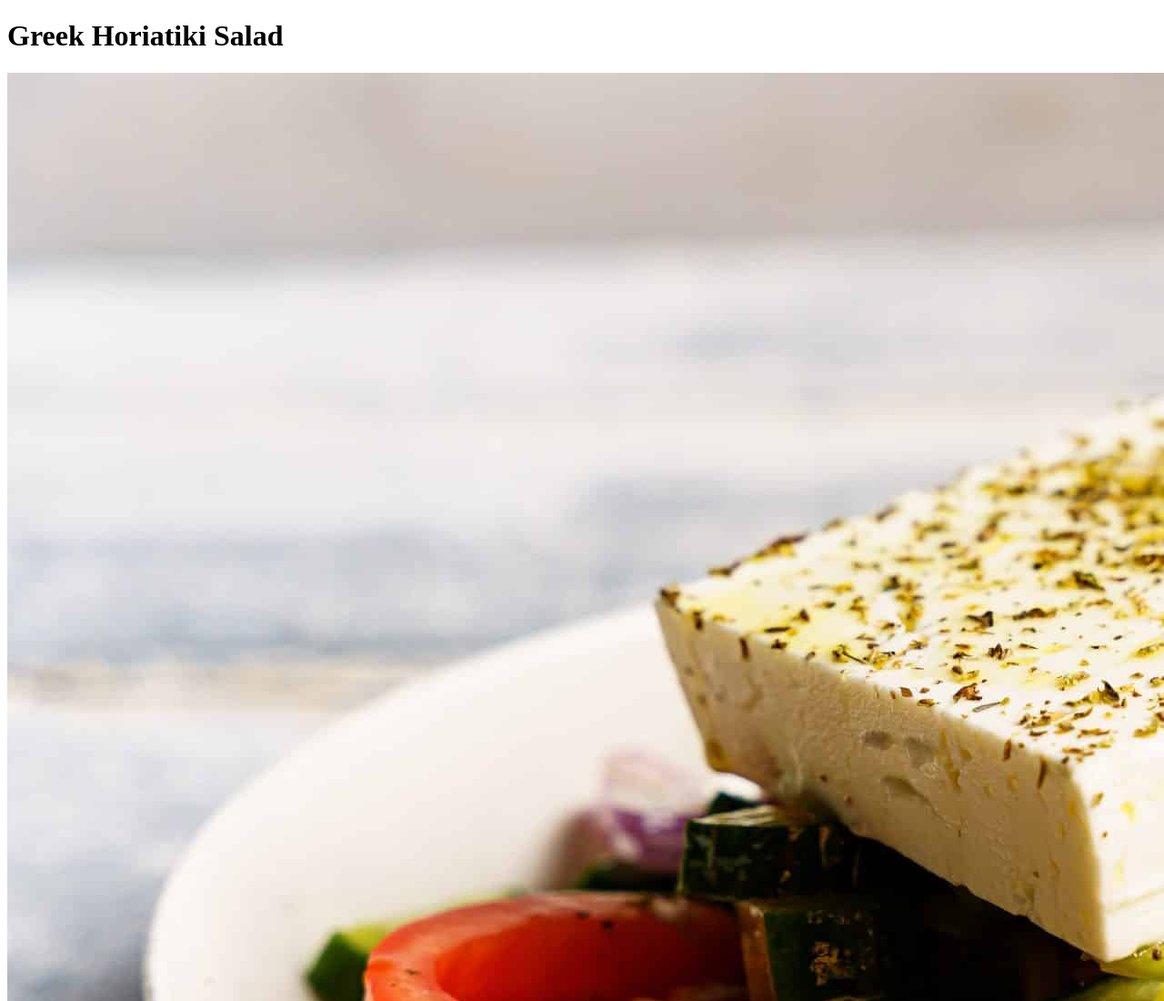
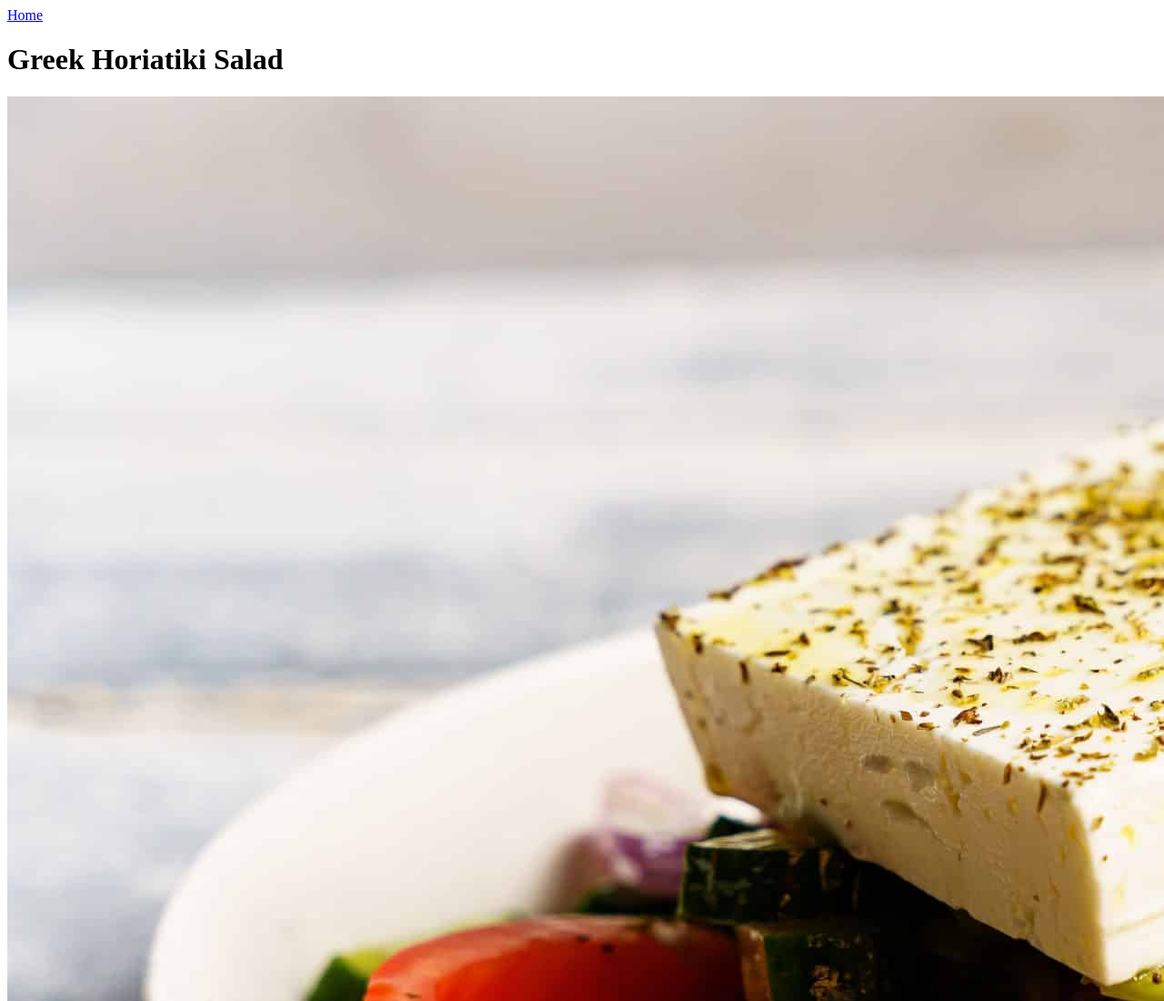
Before and after one commit to u46cm8/odin-recipes, a plain HTML site: page recipes/greek_salad.html in a window 1280 px wide. Shown: the top 1100 px of the page at 91% size. Drawn offline with Linux system fonts and the light colour scheme.

Commit message:
Added home links form lasagna and geek_salad pages

```diff
--- a/recipes/greek_salad.html
+++ b/recipes/greek_salad.html
@@ -7,6 +7,7 @@
     <titleGreek Horiatiki Salad</title>
 </head>
 <body>
+    <a href="../index.html">Home</a>
     <h1>Greek Horiatiki Salad</h1>
     <img src="./images/Greek_salad.jpg" alt="Picture of greek salad">
     <p>
```
Also changed, not shown: recipes/lasagna.html (+2 -1 lines).
